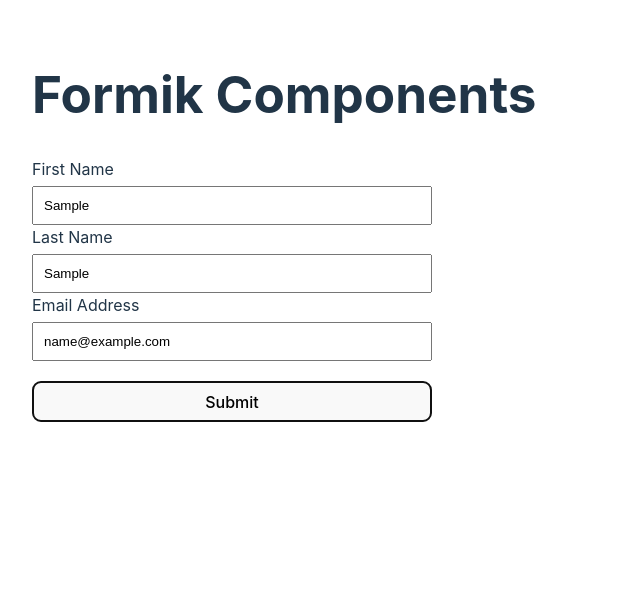
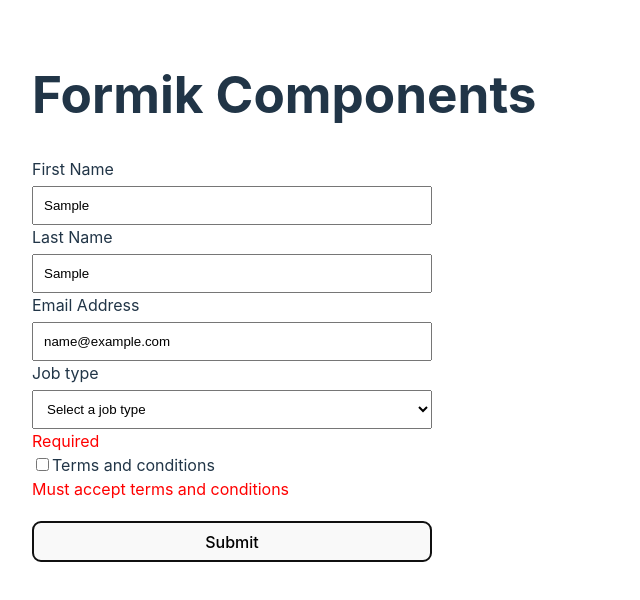
Before and after one commit to eugenioroblessiller/forms, a React (Vite) app: page /formik-components in a window 1280 px wide. Both pictures are taken after typing "Sample", "Sample", "name@example.com" into the empty fields and a click on the button "Submit". Shown: the top 600 px of the page, without its empty margins (0-640 px from the left). Built offline with nearby package versions, Linux system fonts and the light colour scheme.

Commit message:
select and checkbox

```diff
--- a/src/pages/FormikComponents.tsx
+++ b/src/pages/FormikComponents.tsx
@@ -1,6 +1,6 @@
 import '../styles/styles.css';
 
-import { ErrorMessage, Field, Form, Formik, useFormik } from 'formik';
+import { ErrorMessage, Field, Form, Formik } from 'formik';
 import React from 'react';
 import * as Yup from 'yup';
 
@@ -13,7 +13,9 @@
                 initialValues={{
                     firstName: '',
                     lastName: '',
-                    email: ''
+                    email: '',
+                    terms: false,
+                    jobType: ''
                 }}
                 validationSchema={Yup.object({
                     firstName: Yup.string()
@@ -22,13 +24,17 @@
                     lastName: Yup.string()
                         .max(20, 'Must be 20 characters or less')
                         .required('Required'),
-                    email: Yup.string().email('Invalid email address').required('Required'),
+                    email: Yup.string()
+                        .email('Invalid email address').required('Required'),
+                    terms: Yup.boolean()
+                        .oneOf([true], 'Must accept terms and conditions'),
+                    jobType: Yup.string()
+                        .notOneOf(['product'], 'This option is not allowed')
+                        .required('Required')
+
                 })}
                 onSubmit={(values, { setSubmitting }) => {
-                    setTimeout(() => {
-                        alert(JSON.stringify(values, null, 2));
-                        setSubmitting(false);
-                    }, 400);
+                    console.log(values)
                 }}>
                 <Form>
                     <label htmlFor="firstName">First Name</label>
@@ -43,6 +49,22 @@
                     <Field name="email" type="email" />
                     <ErrorMessage name="email" component='span' />
 
+                    <label htmlFor="jobType">Job type</label>
+                    <Field name="jobType" as="select" >
+                        <option value="">Select a job type</option>
+                        <option value="designer">Designer</option>
+                        <option value="development">Developer</option>
+                        <option value="product">Product Manager</option>
+                        <option value="other">Other</option>
+                    </Field>
+                    <ErrorMessage name="jobType" component='span' />
+
+                    <label htmlFor="terms">
+                        <Field name="terms" type="checkbox" />
+                        Terms and conditions
+                    </label>
+                    <ErrorMessage name="terms" component='span' />
+
                     <button type="submit">Submit</button>
                 </Form>
             </Formik>
```
